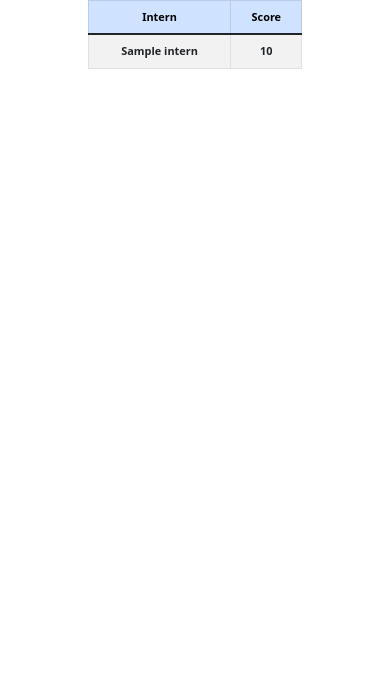
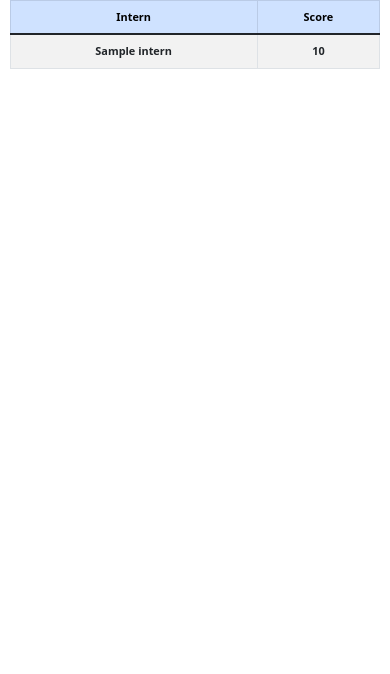
Before and after one commit to angela139/each1teach1example, a Flask app: template templates/index.html in a window 390 px wide. Shown: the top 674 px of the page. Run offline with Flask 2, Linux system fonts and the light colour scheme; the template is opened without the code that fills it: most values are stand-ins (such as "Sample title", 1, 10 or a date in 2020).

Commit message:
Adjusted styling for mobile

```diff
--- a/static/styles.css
+++ b/static/styles.css
@@ -2,8 +2,8 @@
 @media (max-width: 767.98px) {
     .style-table {
         margin: auto;
-        width: 55vw;
-        height: 60vh;
+        width: 95vw;
+        height: 80vh;
         overflow: auto;
         text-align: center;
         font-size: 2.8vw;
```
